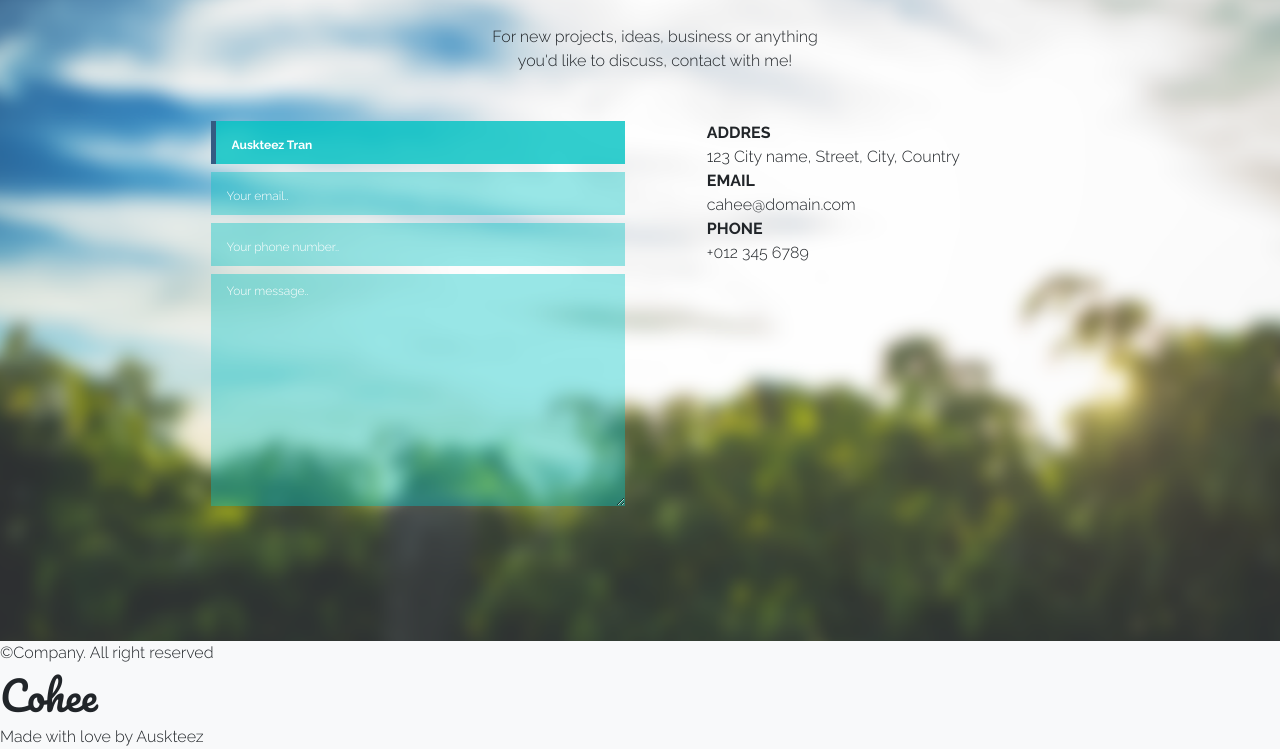
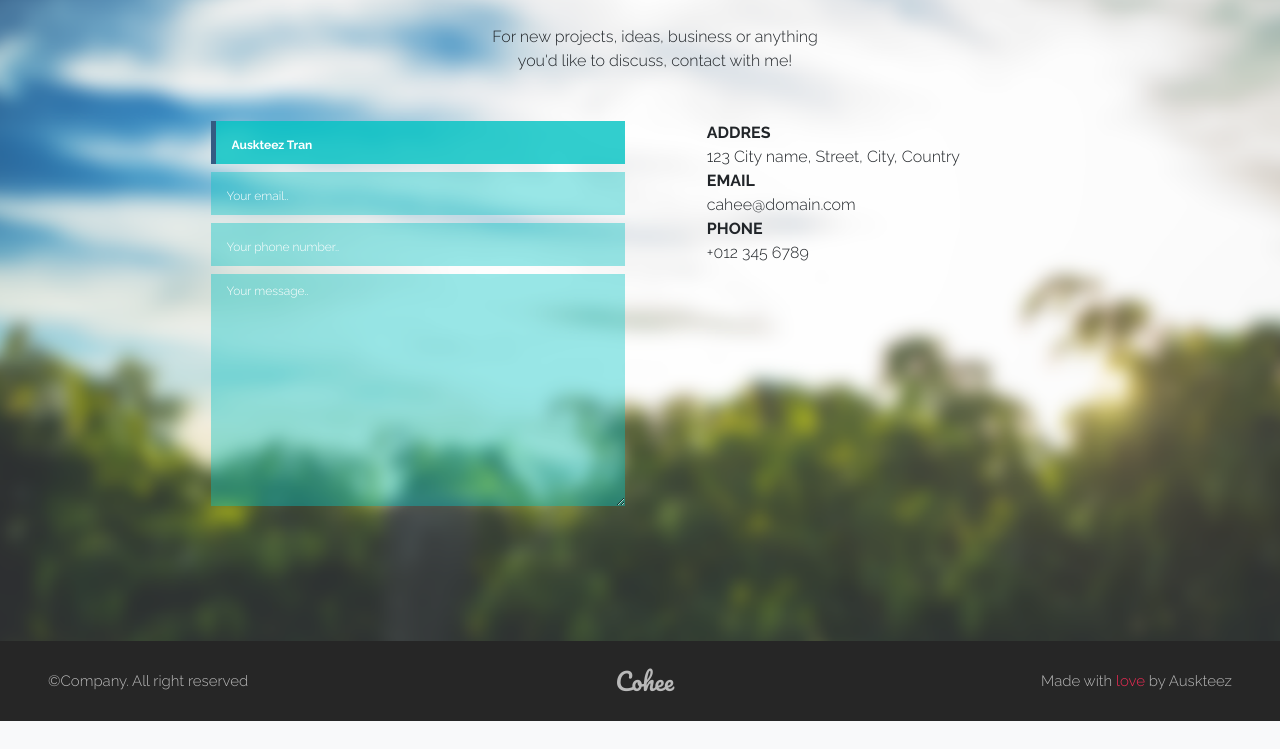
Before and after one commit to kNowakowska/challenge2, a plain HTML site: page index.html in a window 1280 px wide. Shown: the part 4965-5714 px from the top of the page. After the commit the page ends 5686 px from the top, so only its background shows below. Drawn offline with nearby package versions, Linux system fonts and the light colour scheme.

Commit message:
style footer

```diff
--- a/index.html
+++ b/index.html
@@ -171,10 +171,12 @@
         </div>
     </div>
     </main>
-    <footer>
-        <div>&copy;Company. All right reserved</div>
-        <div class="logo">Cohee</div>
-        <div>Made with <span>love</span> by Auskteez</div>
+    <footer class="text-center col-12">
+        <div class="row h-100 justify-content-between align-items-center">
+            <div class="ml-1 ml-sm-5">&copy;Company. All right reserved</div>
+            <div class="logo ">Cohee</div>
+            <div class="mr-1 mr-sm-5">Made with <span>love</span> by Auskteez</div>
+        </div>
     </footer>
     <script src="https://code.jquery.com/jquery-3.5.1.slim.min.js" integrity="sha384-DfXdz2htPH0lsSSs5nCTpuj/zy4C+OGpamoFVy38MVBnE+IbbVYUew+OrCXaRkfj" crossorigin="anonymous"></script>
     <script src="https://cdn.jsdelivr.net/npm/popper.js@1.16.1/dist/umd/popper.min.js" integrity="sha384-9/reFTGAW83EW2RDu2S0VKaIzap3H66lZH81PoYlFhbGU+6BZp6G7niu735Sk7lN" crossorigin="anonymous"></script>
--- a/style/style.css
+++ b/style/style.css
@@ -20,7 +20,7 @@ button:focus{
 
 /* Font 1: Raleway, heavy-900, bold-700, light-300 */
 body{
-    height: 500vh;
+    /* height: 500vh; */
     font-family: 'Raleway', sans-serif;
     overflow-x: hidden;
 }
@@ -344,6 +344,20 @@ body{
     text-transform: uppercase;
 }
 
+/* Footer */
+
+footer{
+    height: 10vh;
+    background-color: #262626;
+    color: #b9b9b9;
+    font-size: 15px;
+}
+footer span{
+    color: #f12b55;
+}
+footer .logo{
+    font-size: 24px;
+}
 /* Media Queries */
 
 @media(max-width:1200px){
@@ -478,6 +492,13 @@ body{
         font-size: 18px;
     }
 
+    footer{
+        font-size: 14px;
+    }
+    footer .logo{
+        font-size: 20px;
+    }
+
 }
 @media(max-width:575px){
     .contact{
```
